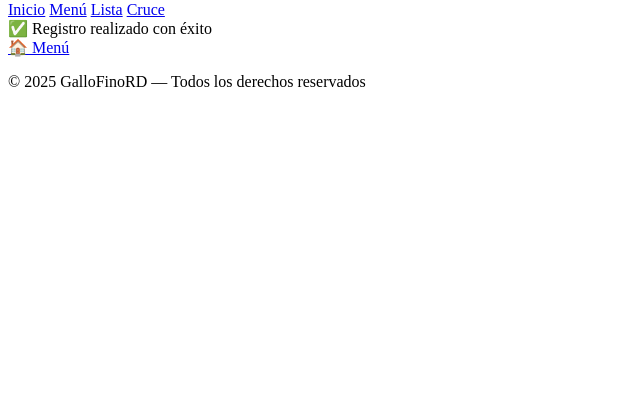
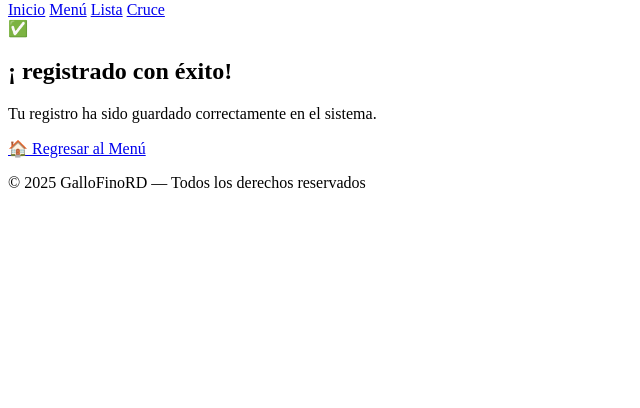
Before and after one commit to danny437/GalloFinoRD, a Flask app: page /registro_exitoso in a window 1280 px wide. Shown: the part 392-800 px from the top of the page, without its empty margins (0-640 px from the left). Run offline with Flask 3, Linux system fonts and the light colour scheme.

Commit message:
Update registro_exitoso.html

```diff
--- a/templates/registro_exitoso.html
+++ b/templates/registro_exitoso.html
@@ -1,6 +1,24 @@
 {% extends "base.html" %}
-{% block title %}Registro Exitoso{% endblock %}
+
+{% block title %}Registro Exitoso | GalloFinoRD{% endblock %}
+
 {% block content %}
-<div class="flash success">✅ Registro realizado con éxito</div>
-<a href="{{ url_for('menu_principal') }}" class="btn">🏠 Menú</a>
+<div class="container success-container">
+  <div class="success-card">
+    <div class="success-icon">✅</div>
+    <h2 class="success-title">¡{{ tipo|title }} registrado con éxito!</h2>
+    <p class="success-message">Tu registro ha sido guardado correctamente en el sistema.</p>
+
+    <div class="acciones-centradas">
+      {% if tipo == 'gallo' %}
+        <a href="{{ url_for('lista_gallos') }}" class="btn success-btn">📋 Ver mis Gallos</a>
+      {% elif tipo == 'cruce' %}
+        <a href="{{ url_for('cruce_inbreeding') }}" class="btn success-btn">🔄 Registrar otro Cruce</a>
+        <a href="{{ url_for('menu_principal') }}" class="btn btn-secondary">🏠 Menú Principal</a>
+      {% else %}
+        <a href="{{ url_for('menu_principal') }}" class="btn success-btn">🏠 Regresar al Menú</a>
+      {% endif %}
+    </div>
+  </div>
+</div>
 {% endblock %}
```
